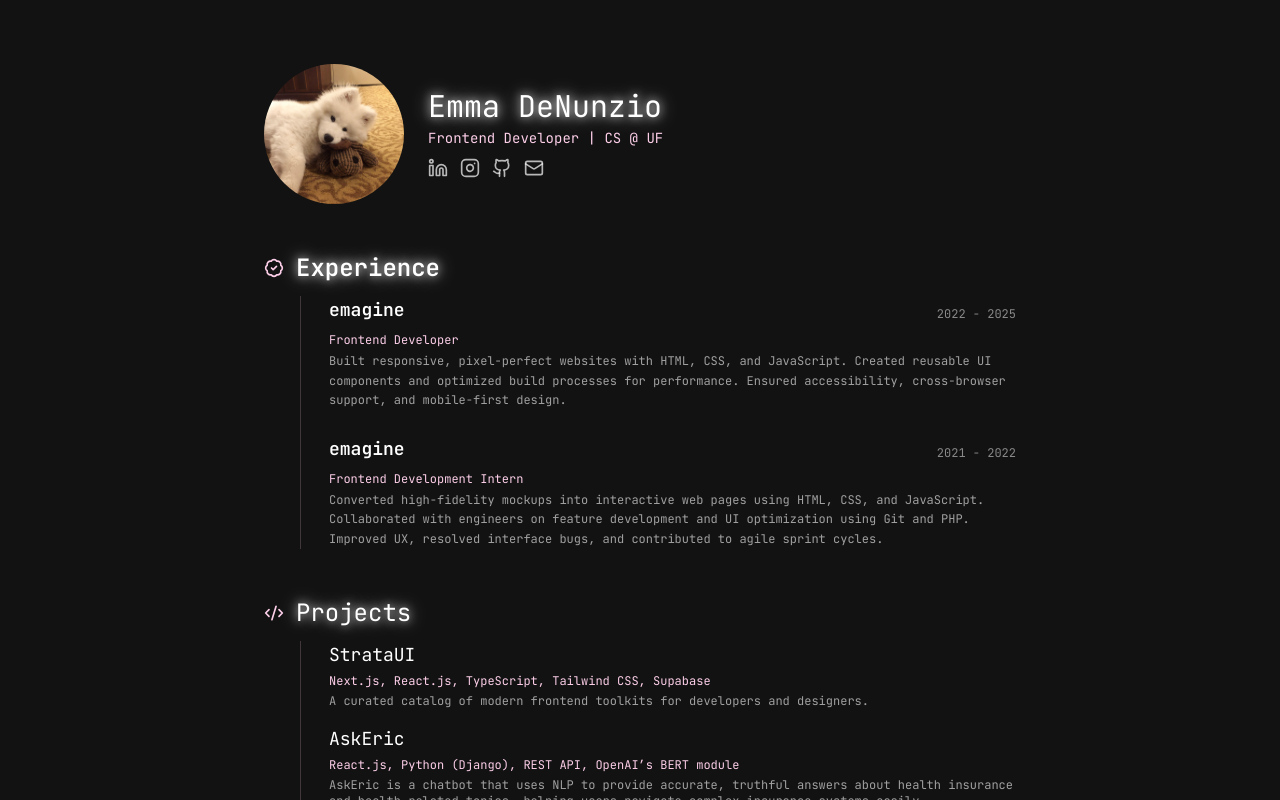
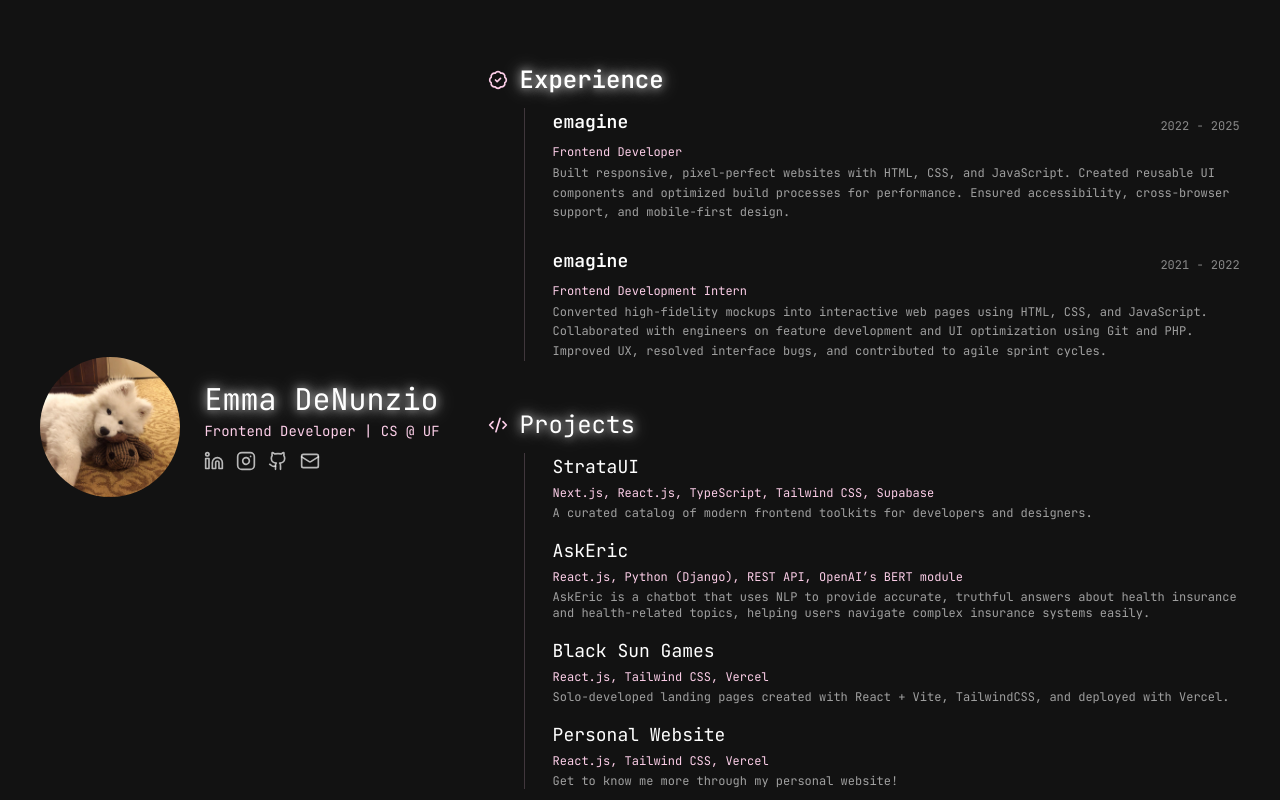
Before and after one commit to emijane/edenunz, a React (Vite) app in the folder portfolio/: page / in a window 1280 px wide. Shown: the top 800 px of the page. Built offline with nearby package versions, Linux system fonts and the light colour scheme.

Commit message:
flexbox update

```diff
--- a/portfolio/src/App.jsx
+++ b/portfolio/src/App.jsx
@@ -10,10 +10,12 @@ function App() {
   return (
     <>
       <div className='flex flex-col gap-10 mt-10 justify-center items-center'>
-        <div className='max-w-200'>
+        <div className='flex'>
           <ProfileCard />
-          <ExperienceSection />
-          <ProjectsSection />
+          <div className='max-w-200'>
+            <ExperienceSection />
+            <ProjectsSection />
+          </div>
         </div>
       </div>
     </>
```
